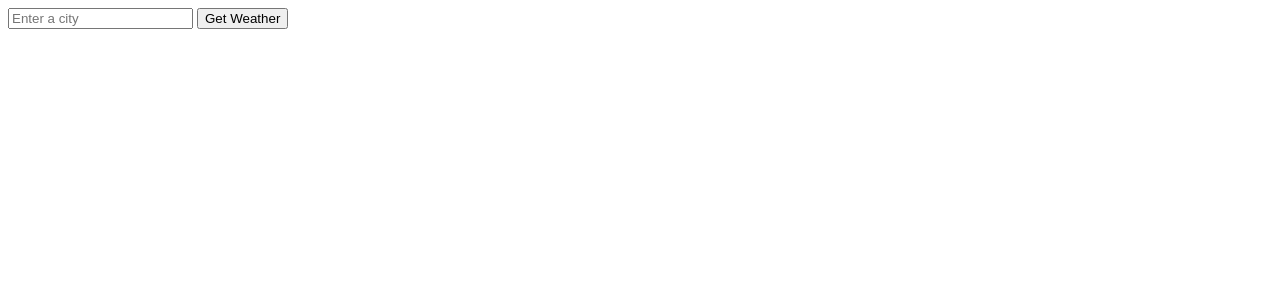
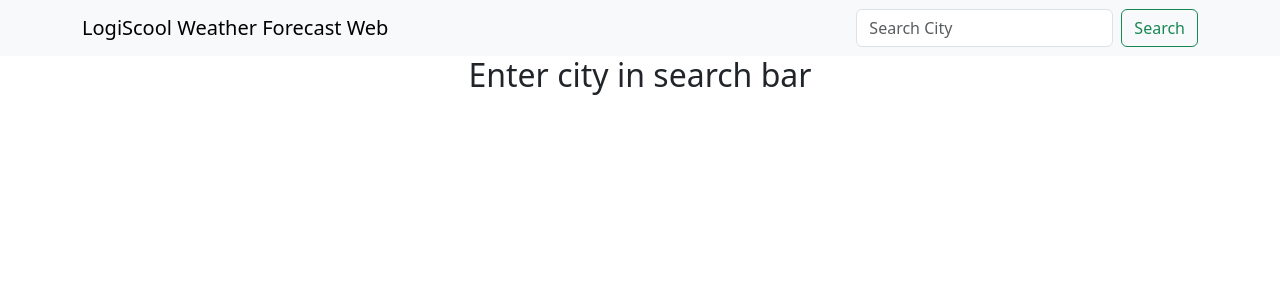
Before and after one commit to rvnucko/ls-weatherapp, a Django app: page / in a window 1280 px wide. Shown: the top 300 px of the page. Run offline with Django 3.2, Linux system fonts and the light colour scheme.

Commit message:
2024-06-16 commit

```diff
--- a/WeatherForecast/WeatherForecast/urls.py
+++ b/WeatherForecast/WeatherForecast/urls.py
@@ -19,5 +19,4 @@ from django.urls import path ,include
 urlpatterns = [
     path('admin/', admin.site.urls),
     path('' ,include('forecastweb.urls')),
-    path('hello', include('forecastweb.urls')),
 ]
--- /dev/null
+++ b/WeatherForecast/forecastweb/templates/forecastweb/base.html
@@ -0,0 +1,15 @@
+<!doctype html>
+<html lang="en">
+  <head>
+    <meta charset="utf-8">
+    <meta name="viewport" content="width=device-width, initial-scale=1">
+    <title>{% block page_title %}{% endblock%}</title>
+    <link href="https://cdn.jsdelivr.net/npm/bootstrap@5.3.3/dist/css/bootstrap.min.css" rel="stylesheet" integrity="sha384-QWTKZyjpPEjISv5WaRU9OFeRpok6YctnYmDr5pNlyT2bRjXh0JMhjY6hW+ALEwIH" crossorigin="anonymous">
+  </head>
+  <body>
+    {% include './navbar.html' %}
+    {% block content %}
+    {% endblock %}
+    <script src="https://cdn.jsdelivr.net/npm/bootstrap@5.3.3/dist/js/bootstrap.bundle.min.js" integrity="sha384-YvpcrYf0tY3lHB60NNkmXc5s9fDVZLESaAA55NDzOxhy9GkcIdslK1eN7N6jIeHz" crossorigin="anonymous"></script>
+  </body>
+</html>
--- a/WeatherForecast/forecastweb/templates/forecastweb/home.html
+++ b/WeatherForecast/forecastweb/templates/forecastweb/home.html
@@ -1,21 +1,9 @@
-<!DOCTYPE html>
-<html>
-<head>
-    <title>Weather App</title>
-</head>
-<body>
-    <form method="get">
-        <input type="text" name="city" placeholder="Enter a city">
-        <input type="submit" value="Get Weather">
-    </form>
-    {% if city %}
-        <h2>Current Weather for {{ city }}</h2>
-        <p>Temperature: {{ temperature }}°C</p>
-        <p>Description: {{ description }}</p>
-        <h3>Forecast</h3>
-        {% for item in forecast %}
-            <p>Time: {{ item.dt_txt }} - Temp: {{ item.main.temp }}°C - {{ item.weather.0.description }}</p>
-        {% endfor %}
-    {% endif %}
-</body>
-</html>
+{% extends 'forecastweb/base.html' %}
+
+{% block page_title %}Home{% endblock %}
+
+{% block content %}
+<div class="container">
+    <h2 class="text-center">Enter city in search bar</h2>
+</div>
+{% endblock %}
--- /dev/null
+++ b/WeatherForecast/forecastweb/templates/forecastweb/navbar.html
@@ -0,0 +1,11 @@
+<nav class="navbar navbar-expand-lg bg-body-tertiary">
+    <div class="container">
+        <a class="navbar-brand" href="{% url 'home' %}">LogiScool Weather Forecast Web</a>
+        <form class="d-flex" method="post" action="/forecast/">
+            <input class="form-control me-2" type="text" name="city" placeholder="Search City" aria-label="Search">
+            <button class="btn btn-outline-success" type="submit">Search</button>
+            {% csrf_token %}
+        </form>
+    </div>
+    </div>
+</nav>
--- a/WeatherForecast/forecastweb/urls.py
+++ b/WeatherForecast/forecastweb/urls.py
@@ -2,7 +2,6 @@ from django.urls import path
 from . import views
 
 urlpatterns = [
-    path('' ,views.home ,name= 'home'),
-    path('greet' ,views.greet ,name='greet'),
-    path('hello/<str:first_name>/' ,views.hello ,name='hello_name'),
+    path('', views.home_page, name='home'),
+    path('forecast/', views.forecast, name='forecast'),
 ]
--- a/WeatherForecast/forecastweb/views.py
+++ b/WeatherForecast/forecastweb/views.py
@@ -1,33 +1,68 @@
-from django.shortcuts import render
+from django.shortcuts import render, redirect
 import requests
-from django.http import HttpResponse
+from datetime import datetime
+import pytz
 
 # Create your views here.
 
-def home(request):
-    if 'city' in request.GET:
-        city = request.GET['city']
+def redirect_home_page(request):
+    return redirect('home_page')
+
+def home_page(request):
+    return render(request, 'forecastweb/home.html')
+
+def forecast(request):
+    if request.method == 'POST':
+        city = request.POST.get('city')
+
+        now = datetime.now(pytz.timezone('Europe/Bratislava'))
+        dt_string = now.strftime("%d/%m/%Y %H:%M")
+
         api_key = "b18920447a8d00cb0dacc317061f9975"
-        weather_url = f"https://api.openweathermap.org/data/2.5/weather?q={city}&units=metric&appid={api_key}"
-        forecast_url = f"https://api.openweathermap.org/data/2.5/forecast?q={city}&units=metric&appid={api_key}"
+
+        weather_url = f"https://api.openweathermap.org/data/2.5/weather?q={city},SK&units=metric&appid={api_key}"
+        forecast_url = f"https://api.openweathermap.org/data/2.5/forecast?q={city},SK&units=metric&appid={api_key}"
+
+        resp_weather = requests.get(weather_url).json()
+        resp_forecast = requests.get(forecast_url).json()
+
+        temperature_now = round(resp_weather['main']['temp'])
+        temperature_min = round(resp_weather['main']['temp_min'])
+        temperature_max = round(resp_weather['main']['temp_max'])
+
+        return render(request, 'forecastweb/forecast.html', {
+            'city': city,
+            'time': dt_string,
+            'temp': temperature_now,
+            'temp_min': temperature_min,
+            'temp_max': temperature_max,
+            })
 
 
-        weather_response = requests.get(weather_url).json()
-        forecast_response = requests.get(forecast_url).json()
 
-        context = {
-                'city': city,
-                'temperature': weather_response['main']['temp'],
-                'description': weather_response['weather'][0]['description'],
-                'forecast': forecast_response['list'][0:5]
-            }
-    else:
-        context = {}
 
-    return render(request, 'forecastweb/home.html', context)
 
-def greet(request):
-    return HttpResponse("Hello from LogiScool server!")
+# if 'city' in request.GET:
+#         city = request.GET['city']
+#         api_key = "b18920447a8d00cb0dacc317061f9975"
+#         weather_url = f"https://api.openweathermap.org/data/2.5/weather?q={city}&units=metric&appid={api_key}"
+#         forecast_url = f"https://api.openweathermap.org/data/2.5/forecast?q={city}&units=metric&appid={api_key}"
 
-def hello(request, first_name):
-    return render(request, 'forecastweb/hello.html', {'name': first_name})
+
+#         weather_response = requests.get(weather_url).json()
+#         forecast_response = requests.get(forecast_url).json()
+
+#         context = {
+#                 'city': city,
+#                 'temperature': weather_response['main']['temp'],
+#                 'description': weather_response['weather'][0]['description'],
+#                 'forecast': forecast_response['list'][0:5]
+#             }
+#     else:
+#         context = {}
+
+#     return render(request, 'forecastweb/home.html', context)
+
+# https://api.openweathermap.org/data/2.5/weather?q=Bratislava&units=metric&appid=b18920447a8d00cb0dacc317061f9975
+
+# http://api.openweathermap.org/geo/1.0/direct?q=Martin,SK&appid=b18920447a8d00cb0dacc317061f9975
```
Also changed, not shown: WeatherForecast/forecastweb/templates/forecastweb/forecast.html (added, +13 -0 lines), WeatherForecast/forecastweb/templates/forecastweb/hello.html (deleted, +0 -11 lines).
